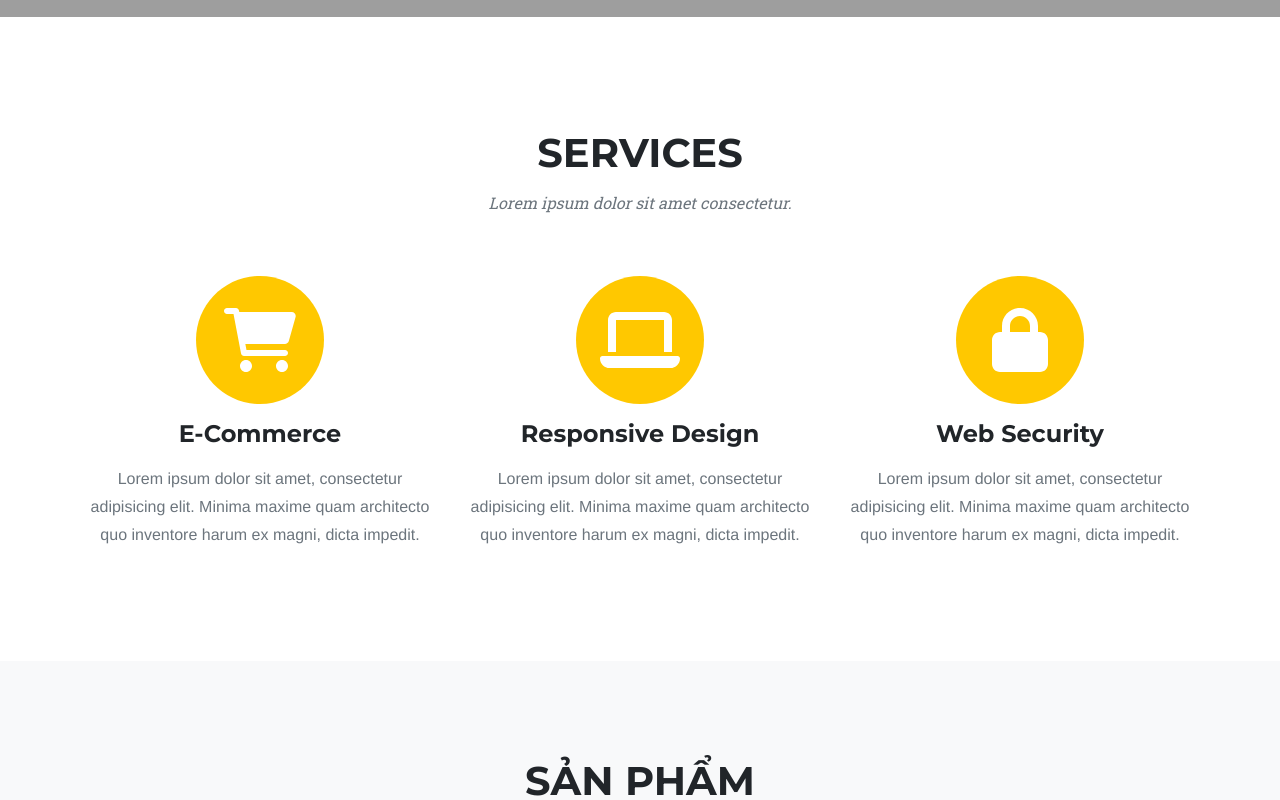
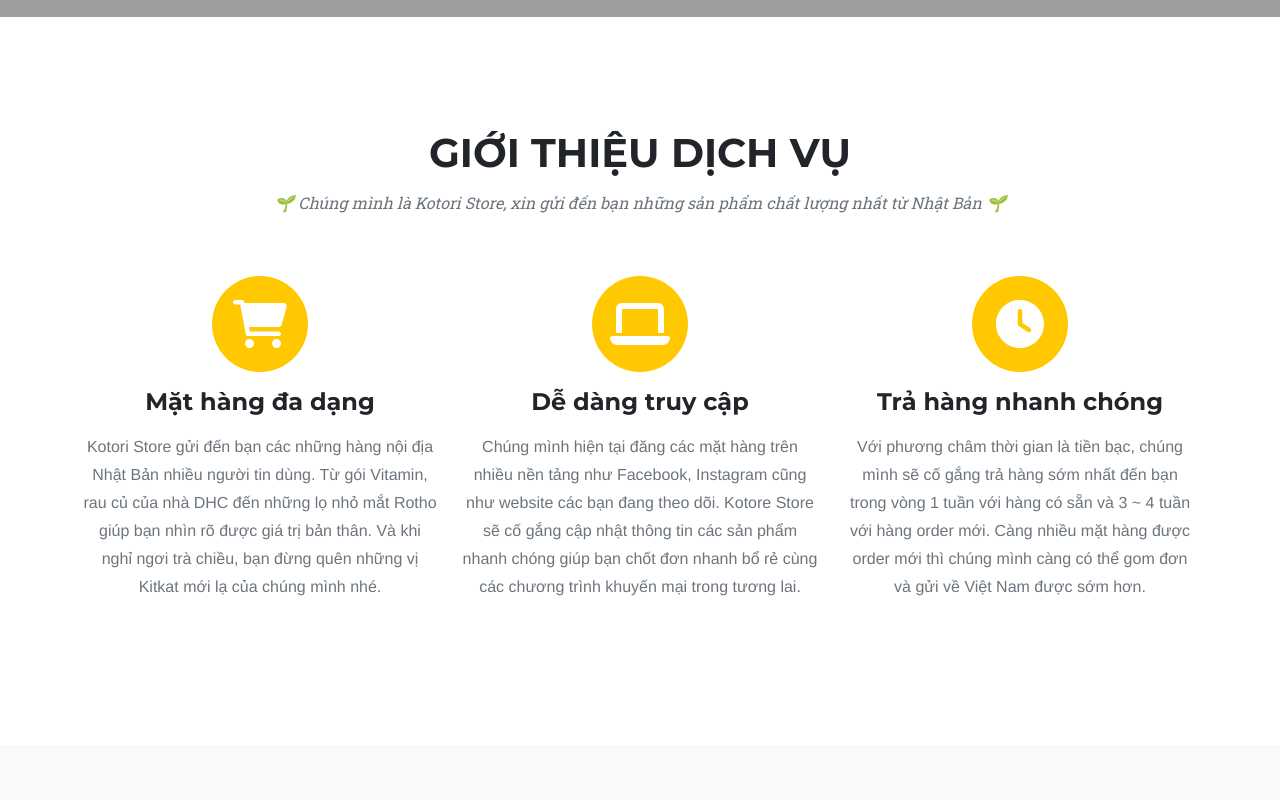
Before and after one commit to Orangee1247/kotori-storee, a Vue app: page / in a window 1280 px wide. Shown: the part 1000-1800 px from the top of the page. Built offline with nearby package versions, Linux system fonts and the light colour scheme; grey boxes are pictures that could not be loaded.

Commit message:
add info for about section

```diff
--- a/src/components/LandingPage.vue
+++ b/src/components/LandingPage.vue
@@ -5,40 +5,40 @@
       <div class="container">
         <div class="masthead-subheading">🌻 Cảm ơn bạn đã ghé thăm 🌻</div>
         <div class="masthead-heading text-uppercase">Chúng mình là Kotori Store</div>
-        <a class="btn btn-primary btn-xl text-uppercase" href="#services">Tìm hiểu thêm</a>
+        <a class="btn btn-primary btn-xl text-uppercase" href="#about">Tìm hiểu thêm</a>
       </div>
     </header>
-    <!-- Services-->
-    <section class="page-section" id="services">
+    <!-- About-->
+    <section class="page-section" id="about">
       <div class="container">
         <div class="text-center">
-            <h2 class="section-heading text-uppercase">Services</h2>
-            <h3 class="section-subheading text-muted">Lorem ipsum dolor sit amet consectetur.</h3>
+            <h2 class="section-heading text-uppercase">Giới thiệu Dịch vụ</h2>
+            <h3 class="section-subheading text-muted">🌱 Chúng mình là Kotori Store, xin gửi đến bạn những sản phẩm chất lượng nhất từ Nhật Bản 🌱</h3>
         </div>
         <div class="row text-center">
           <div class="col-md-4">
-            <span class="fa-stack fa-4x">
+            <span class="fa-stack fa-3x">
               <i class="fas fa-circle fa-stack-2x text-primary"></i>
               <i class="fas fa-shopping-cart fa-stack-1x fa-inverse"></i>
             </span>
-            <h4 class="my-3">E-Commerce</h4>
-            <p class="text-muted">Lorem ipsum dolor sit amet, consectetur adipisicing elit. Minima maxime quam architecto quo inventore harum ex magni, dicta impedit.</p>
+            <h4 class="my-3">Mặt hàng đa dạng</h4>
+            <p class="text-muted">Kotori Store gửi đến bạn các những hàng nội địa Nhật Bản nhiều người tin dùng. Từ gói Vitamin, rau củ của nhà DHC đến những lọ nhỏ mắt Rotho giúp bạn nhìn rõ được giá trị bản thân. Và khi nghỉ ngơi trà chiều, bạn đừng quên những vị Kitkat mới lạ của chúng mình nhé.</p>
           </div>
           <div class="col-md-4">
-            <span class="fa-stack fa-4x">
+            <span class="fa-stack fa-3x">
               <i class="fas fa-circle fa-stack-2x text-primary"></i>
               <i class="fas fa-laptop fa-stack-1x fa-inverse"></i>
             </span>
-            <h4 class="my-3">Responsive Design</h4>
-            <p class="text-muted">Lorem ipsum dolor sit amet, consectetur adipisicing elit. Minima maxime quam architecto quo inventore harum ex magni, dicta impedit.</p>
+            <h4 class="my-3">Dễ dàng truy cập</h4>
+            <p class="text-muted">Chúng mình hiện tại đăng các mặt hàng trên nhiều nền tảng như Facebook, Instagram cũng như website các bạn đang theo dõi. Kotore Store sẽ cố gắng cập nhật thông tin các sản phẩm nhanh chóng giúp bạn chốt đơn nhanh bổ rẻ cùng các chương trình khuyến mại trong tương lai.</p>
           </div>
           <div class="col-md-4">
-            <span class="fa-stack fa-4x">
+            <span class="fa-stack fa-3x">
               <i class="fas fa-circle fa-stack-2x text-primary"></i>
-              <i class="fas fa-lock fa-stack-1x fa-inverse"></i>
+              <i class="fas fa-clock fa-stack-1x fa-inverse"></i>
             </span>
-            <h4 class="my-3">Web Security</h4>
-            <p class="text-muted">Lorem ipsum dolor sit amet, consectetur adipisicing elit. Minima maxime quam architecto quo inventore harum ex magni, dicta impedit.</p>
+            <h4 class="my-3">Trả hàng nhanh chóng</h4>
+            <p class="text-muted">Với phương châm thời gian là tiền bạc, chúng mình sẽ cố gắng trả hàng sớm nhất đến bạn trong vòng 1 tuần với hàng có sẵn và 3 ~ 4 tuần với hàng order mới. Càng nhiều mặt hàng được order mới thì chúng mình càng có thể gom đơn và gửi về Việt Nam được sớm hơn.</p>
           </div>
         </div>
       </div>
@@ -100,7 +100,7 @@
       </div>
     </section>
     <!-- Footer-->
-    <footer class="footer py-4">
+    <footer class="footer py-4" id="footer">
       <div class="container">
         <div class="row align-items-center">
           <div class="col-lg-4 text-lg-start">Copyright &copy; Your Website 2022</div>
--- a/src/components/NavBar.vue
+++ b/src/components/NavBar.vue
@@ -8,9 +8,9 @@
       </b-navbar-toggle>
       <b-collapse id="nav-item-collapse" is-nav>
         <b-navbar-nav>
-          <b-nav-item href="#services">Services</b-nav-item>
+          <b-nav-item href="#about">Giới thiệu</b-nav-item>
           <b-nav-item href="#product">Sản Phẩm</b-nav-item>
-          <b-nav-item href="#team">Team</b-nav-item>
+          <b-nav-item href="#footer">Liên hệ</b-nav-item>
         </b-navbar-nav>
       </b-collapse>
     </div>
```
Also changed, not shown: src/css/styles.css.
